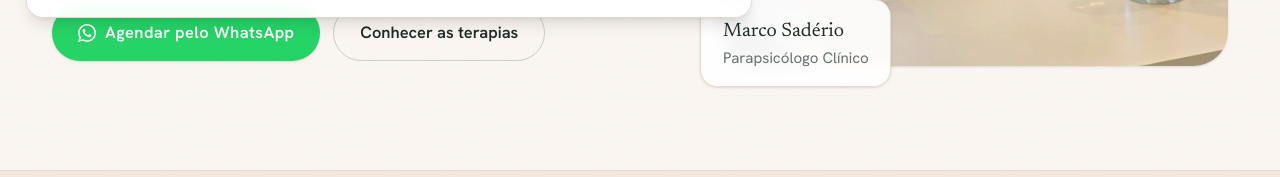
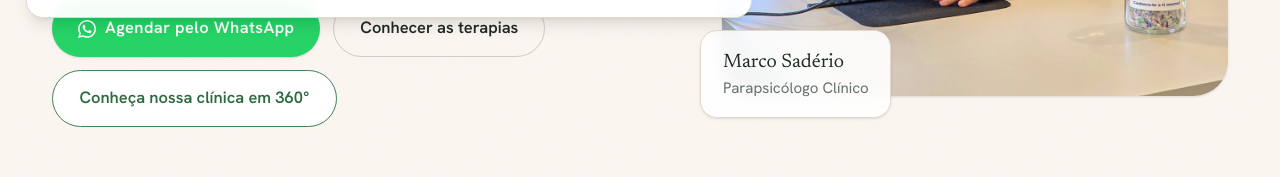
Before and after one commit to gabrielnasci4/landing_page_despertar, a Next.js app: page / in a window 1280 px wide. Shown: the part 756-933 px from the top of the page. Built offline with nearby package versions, Linux system fonts and the light colour scheme; no server answers.

Commit message:
Adiciona acesso ao tour 360 na inicial e no contato

```diff
--- a/src/app/contato/page.tsx
+++ b/src/app/contato/page.tsx
@@ -1,5 +1,6 @@
 import { ContactForm } from "@/components/ContactForm";
 import { CtaWhatsapp } from "@/components/CtaWhatsapp";
+import { CtaTour360 } from "@/components/CtaTour360";
 import { Eyebrow } from "@/components/ui";
 import { JsonLd } from "@/components/JsonLd";
 import { breadcrumbJsonLd } from "@/lib/jsonld";
@@ -109,6 +110,7 @@ export default function ContatoPage() {
                 Ver como chegar no mapa →
               </a>
             )}
+            <CtaTour360 fullWidth />
           </div>
 
           {/* Formulário */}
--- a/src/app/page.tsx
+++ b/src/app/page.tsx
@@ -1,6 +1,7 @@
 import Link from "next/link";
 import Image from "next/image";
 import { CtaWhatsapp } from "@/components/CtaWhatsapp";
+import { CtaTour360 } from "@/components/CtaTour360";
 import { PhotoSlot } from "@/components/PhotoSlot";
 import { Eyebrow, DisclaimerNote } from "@/components/ui";
 import { TherapyGrid } from "@/components/sections/TherapyGrid";
@@ -66,6 +67,9 @@ export default function Home() {
               >
                 Conhecer as terapias
               </Link>
+            </div>
+            <div className="mt-3">
+              <CtaTour360 />
             </div>
           </div>
 
--- /dev/null
+++ b/src/components/CtaTour360.tsx
@@ -0,0 +1,15 @@
+import { clinica } from "@/content/clinica";
+
+export function CtaTour360({ fullWidth = false }: { fullWidth?: boolean }) {
+  return (
+    <a
+      href={clinica.tourVirtual}
+      target="_blank"
+      rel="noopener noreferrer"
+      title={clinica.tourVirtualDescricao}
+      className={`inline-flex min-h-[48px] w-full items-center justify-center rounded-full border border-[var(--color-amethyst)] bg-white px-6 py-3.5 text-center text-[0.95rem] font-semibold text-[var(--color-amethyst-deep)] transition-colors hover:bg-[var(--color-amethyst-tint)] focus-visible:outline-2 focus-visible:outline-offset-4 focus-visible:outline-[var(--color-amethyst)] ${fullWidth ? "" : "sm:w-auto"}`}
+    >
+      {clinica.tourVirtualRotulo}
+    </a>
+  );
+}
--- a/src/content/clinica.ts
+++ b/src/content/clinica.ts
@@ -74,7 +74,9 @@ export const clinica = {
 
   // Tour virtual 360° da clínica (Street View do Google). Deixe "" para esconder.
   tourVirtual:
-    "https://www.google.com/maps/@-26.312575,-48.8450751,3a,75y,137.35h,74.27t/data=!3m7!1e1!3m5!1sCIABIhCoMGoPSiBLKjtxrLlexMZQ!2e10!6shttps:%2F%2Flh3.googleusercontent.com%2Fgpms-cs-s%2FAFP8RcOyKHqmeq99fUbgeN18FCPIlWvDiHCwlur60VRzBosuuTjvs5uCLTVksAQuhqfeNVAZKIIDjhqRaJmnk5uGWLICv1Jue-l0-sxF0S6zPUiZeVkUIROQd2qZ2XmfFwFjaV3aZXAs96sQ0HNQ%3Dw900-h600-k-no-pi15.733438988891152-ya171.54626255290174-ro0-fo100!7i12000!8i6000?entry=ttu",
+    "https://www.google.com/maps/@-26.3126306,-48.8453667,3a,75y,75.8h,90t/data=!3m4!1e1!3m2!1sCIABIhDEq-lH6Kyqiju8vcWdMH8w!2e10",
+  tourVirtualRotulo: "Conheça nossa clínica em 360°",
+  tourVirtualDescricao: "Abre o tour no Google Maps em uma nova aba.",
 
   // Atende presencial, online, ou os dois? true = sim.
   atendePresencial: true,
```
